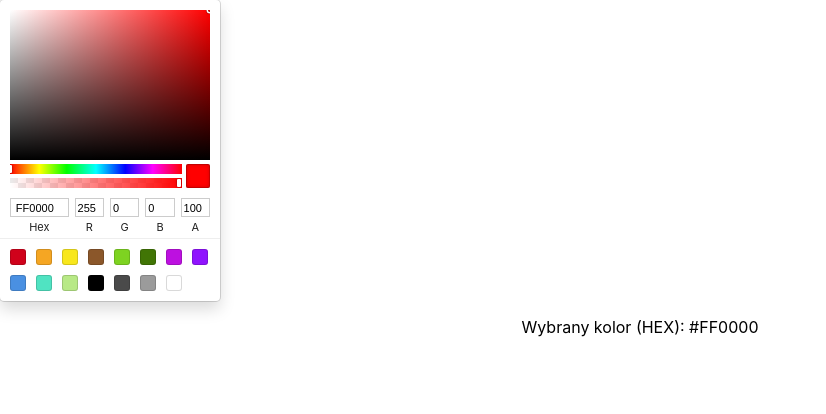
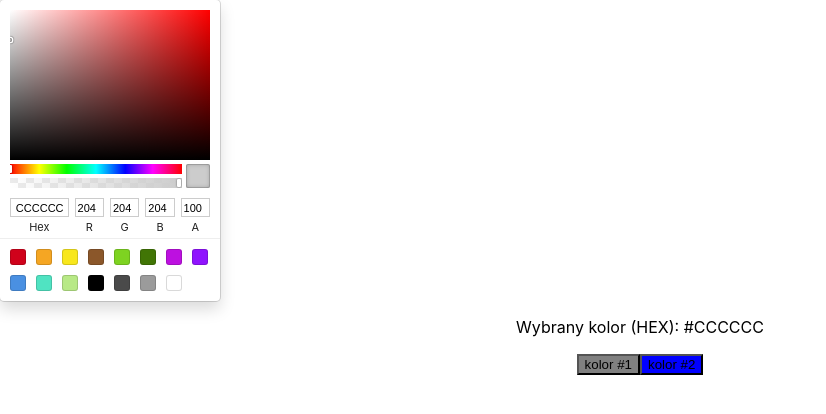
Before and after one commit to PiotrKochanka/gradient_shadow_generator, a React (Create React App) app in the folder gradient_shadow_generator/: page / in a window 1280 px wide. Shown: the top 414 px of the page, without its empty margins (0-826 px from the left). Built offline with nearby package versions, Linux system fonts and the light colour scheme.

Commit message:
Added support for changing colors for two buttons

```diff
--- a/gradient_shadow_generator/src/App.tsx
+++ b/gradient_shadow_generator/src/App.tsx
@@ -1,18 +1,48 @@
 import React, { useState } from 'react';
 import './App.css';
 import MyColorPicker from './components/MyColorPicker/MyColorPicker';
+import ColorBar from './components/ColorBar/ColorBar';
+
+type ActiveButton = 'button1' | 'button2' | null;
 
 interface AppProps {
   initialAppColor?: string;
 }
 
 function App() {
-  const [selectedColor, setSelectedColor] = useState<string>('#FF0000');
+  const [button1Color, setButton1Color] = useState<string>('#808080');
+  const [button2Color, setButton2Color] = useState<string>('#0000FF');
+  const [activeButton, setActiveButton] = useState<ActiveButton>(null);
+
+  const handleColorPickerChange = (newColor: string) => {
+    if(activeButton === 'button1') {
+      setButton1Color(newColor);
+    } else if(activeButton === 'button2') {
+      setButton2Color(newColor);
+    }
+  };
+
+  const handleColorBarButtonClick = (buttonId: ActiveButton) => {
+    setActiveButton(buttonId);
+  };
+
+  const initialColorForPicker = activeButton === 'button1'
+    ? button1Color
+    : activeButton === 'button2'
+      ? button2Color
+      : '#CCCCCC'
 
   return (
     <div className="App">
       <MyColorPicker
-        initialColor={selectedColor}
+        initialColor={initialColorForPicker}
+        onColorChange={handleColorPickerChange}
+      />
+      <ColorBar
+        button1Color={button1Color}
+        button2Color={button2Color}
+        onButtonClick={handleColorBarButtonClick}
+        activeButtonId={activeButton}
       />
     </div>
   );
--- /dev/null
+++ b/gradient_shadow_generator/src/components/ColorBar/ColorBar.tsx
@@ -0,0 +1,38 @@
+import React from 'react';
+import { Color } from 'react-color';
+
+type ActiveButton = 'button1' | 'button2' | null;
+
+interface ColorBarProps {
+    button1Color: string;
+    button2Color: string;
+    onButtonClick: (buttonId: ActiveButton) => void;
+    activeButtonId: ActiveButton;
+}
+
+const ColorBar: React.FC<ColorBarProps> = ({ button1Color, button2Color, onButtonClick, activeButtonId }) => {
+
+
+    return(
+        <div>
+            <button
+                style={{
+                    backgroundColor: button1Color
+                }}
+                onClick={() => onButtonClick('button1')}
+            >
+                kolor #1
+            </button>
+            <button
+                style={{
+                    backgroundColor: button2Color
+                }}
+                onClick={() => onButtonClick('button2')}
+            >
+                kolor #2
+            </button>
+        </div>
+    );
+}
+
+export default ColorBar;
--- a/gradient_shadow_generator/src/components/MyColorPicker/MyColorPicker.tsx
+++ b/gradient_shadow_generator/src/components/MyColorPicker/MyColorPicker.tsx
@@ -3,9 +3,10 @@ import React, { useState, useEffect } from 'react';
 
 interface MyColorPickerProps {
     initialColor: string;
+    onColorChange: (color: string) => void;
 }
 
-const MyColorPicker: React.FC<MyColorPickerProps> = ({ initialColor }) => {
+const MyColorPicker: React.FC<MyColorPickerProps> = ({ initialColor, onColorChange }) => {
     const [color, setColor] = useState(initialColor);
 
     useEffect(() => {
@@ -14,8 +15,7 @@ const MyColorPicker: React.FC<MyColorPickerProps> = ({ initialColor }) => {
 
     const handleChange: ColorChangeHandler = (newColor) => {
         setColor(newColor.hex);
-        console.log('wybrany kolor HEX', newColor.hex);
-        console.log('wybrany kolor RGB', newColor.rgb);
+        onColorChange(newColor.hex);
     }
 
     return(
```
Also changed, not shown: gradient_shadow_generator/src/components/ColorBar/ColorBar.module.css (added).
